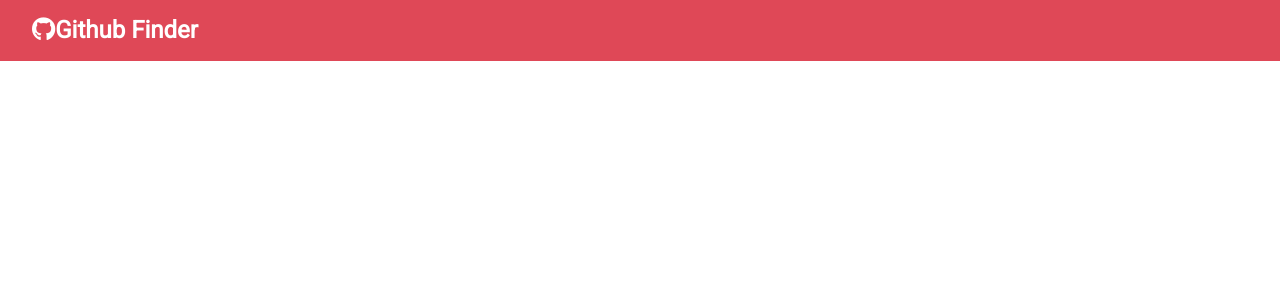
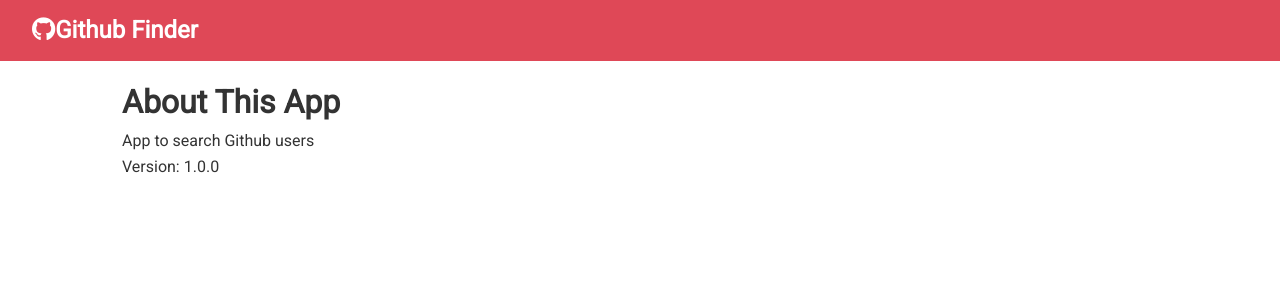
Before and after one commit to dskunkler/ReactProjects, a React (Create React App) app in the folder github-finder/: page /About in a window 1280 px wide. Shown: the top 300 px of the page. Built offline with nearby package versions, Linux system fonts and the light colour scheme.

Commit message:
Added pages folder in components and an About page

```diff
--- a/github-finder/src/App.js
+++ b/github-finder/src/App.js
@@ -4,6 +4,7 @@
 import Users from './components/users/User';
 import Search from './components/users/Search';
 import Alert from './components/layout/Alert';
+import About from './components/pages/About';
 import axios from 'axios';
 
 import './App.css';
@@ -75,6 +76,7 @@
                   </Fragment>
                 )}
               ></Route>
+              <Route exact path='/About' component={About} />
             </Switch>
           </div>
         </div>
--- /dev/null
+++ b/github-finder/src/components/pages/About.js
@@ -0,0 +1,13 @@
+import React, { Fragment } from 'react';
+
+const About = () => {
+  return (
+    <Fragment>
+      <h1>About This App</h1>
+      <p>App to search Github users</p>
+      <p>Version: 1.0.0</p>
+    </Fragment>
+  );
+};
+
+export default About;
```
